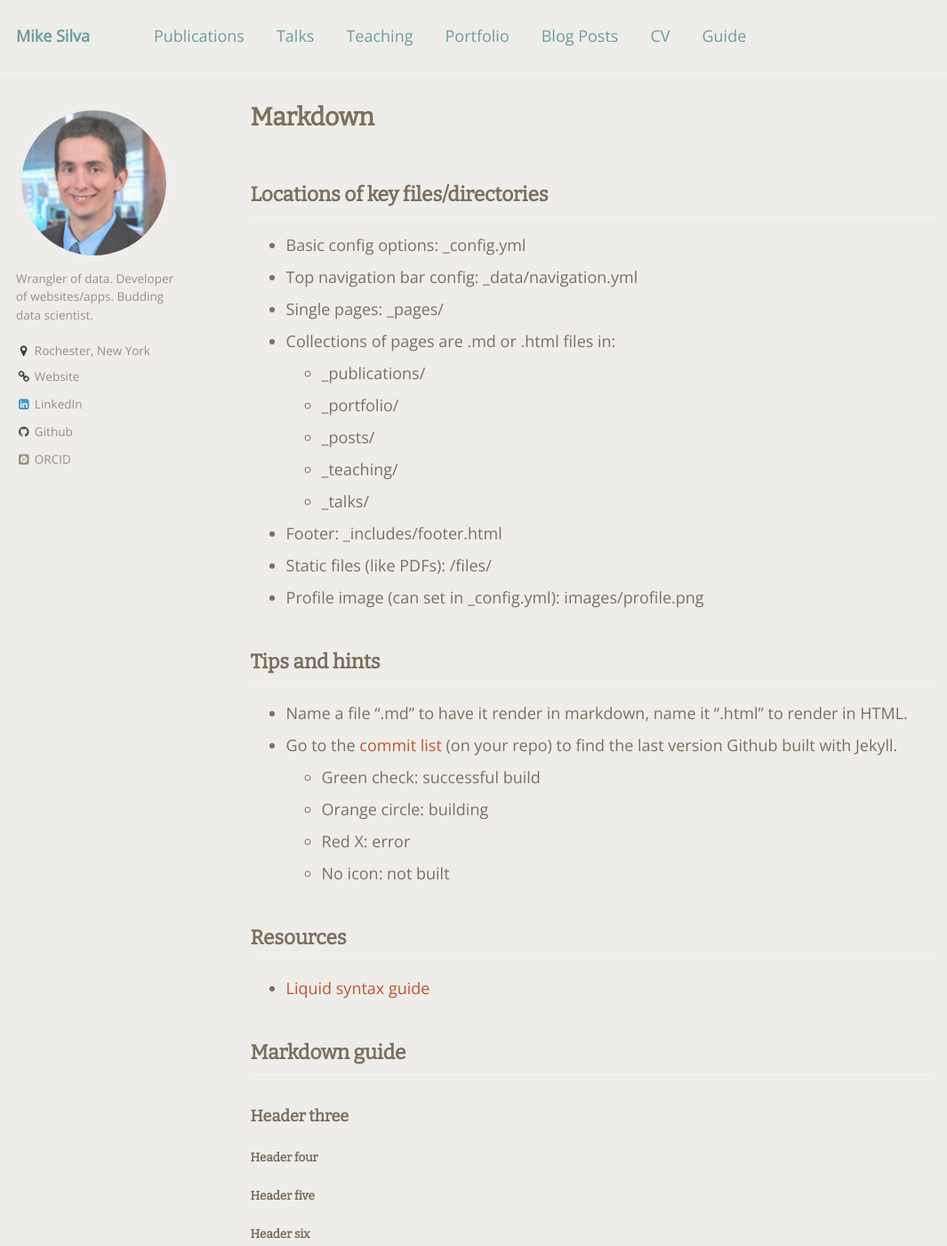
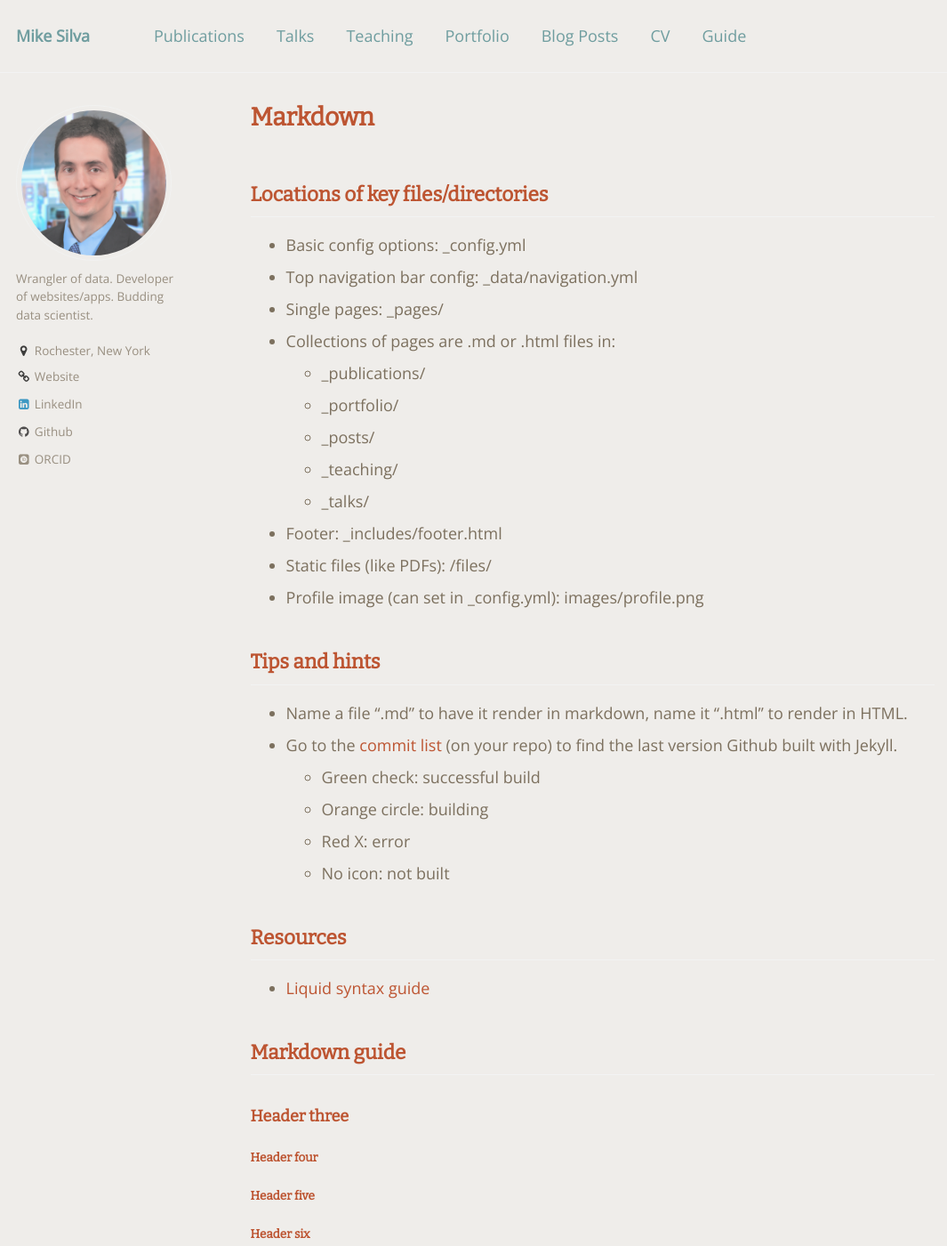
Before and after one commit to mikeasilva/mikeasilva.github.io, a Jekyll site: the page built from _pages/markdown.md, in a window 1280 px wide and 1400 px high. Shown: the whole window at 89% size, without its empty margins (0-1065 px from the left). Built offline with Jekyll 4.4.1, drawn with Linux system fonts in a browser that asks for light colours; some web fonts are replaced.

Commit message:
Changed header font color

```diff
--- a/_sass/_base.scss
+++ b/_sass/_base.scss
@@ -26,6 +26,7 @@ h1, h2, h3, h4, h5, h6 {
   margin: 2em 0 0.5em;
   line-height: 1.2;
   font-family: $header-font-family;
+  color: $orange;
   font-weight: bold;
 }
 
```
